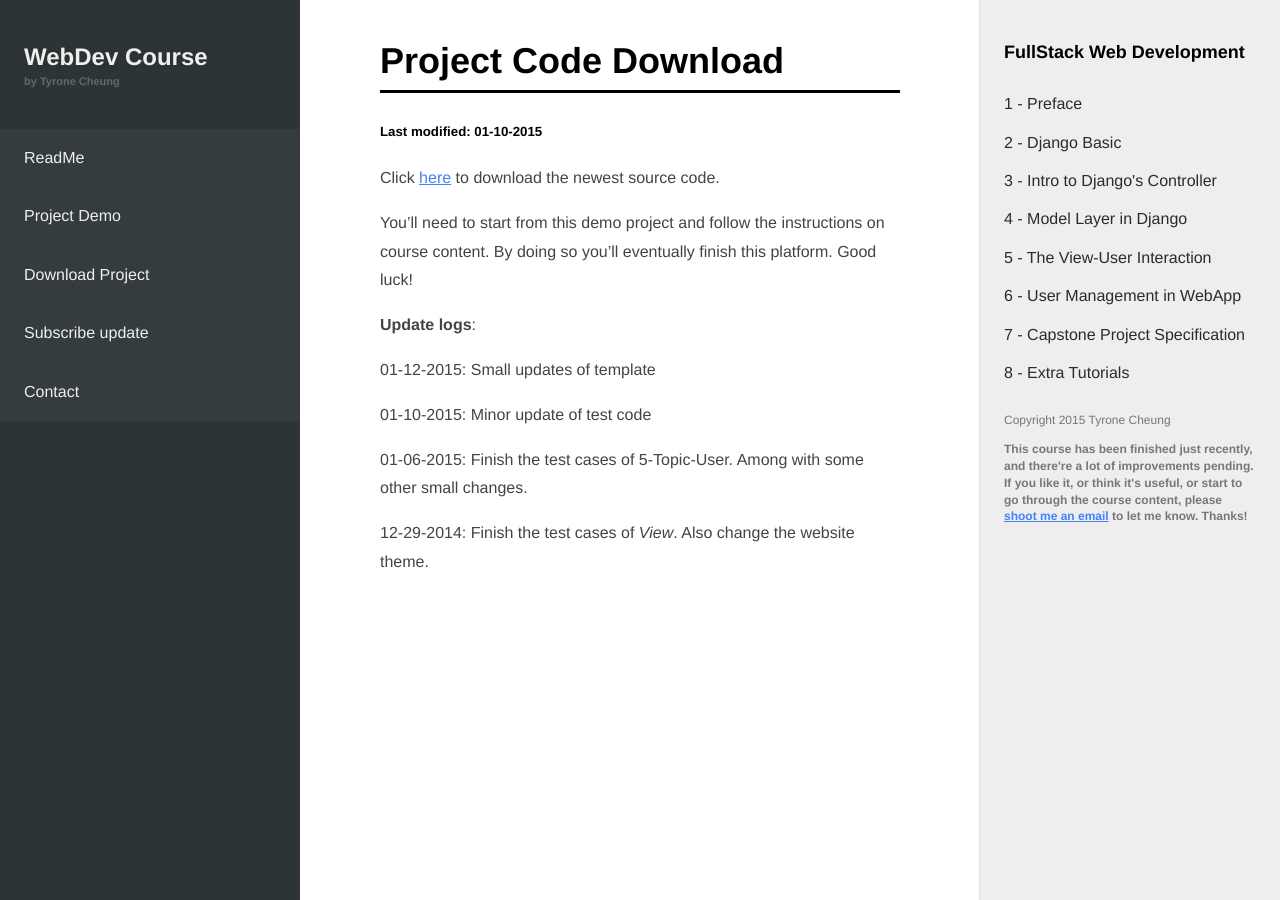
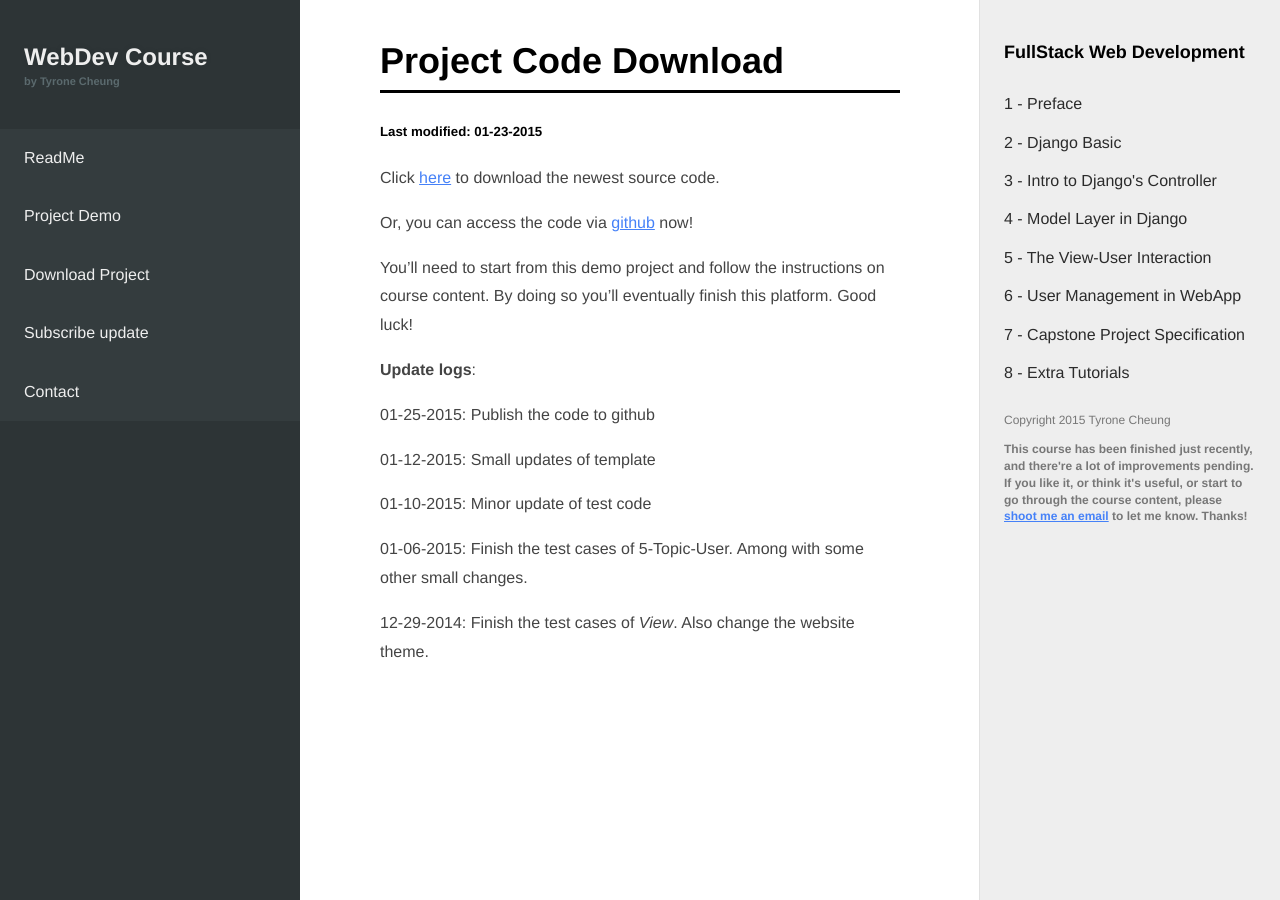
Before and after one commit to WebCoursify/webcoursify.github.io, a Jekyll site: the page built from ProjectCode.md, in a window 1280 px wide. Built offline with Jekyll 4.4.1, drawn with Linux system fonts in a browser that asks for light colours; nearby versions of some CDN libraries; a script that is not in the unit is left out; comment, search, counter and statistics services are not loaded.

Commit message:
update new reference. add github src code

```diff
--- a/ProjectCode.md
+++ b/ProjectCode.md
@@ -4,15 +4,19 @@ permalink: /project_code/
 title: Project Code Download
 tagline:
 tags:
-modified: 01-10-2015
+modified: 01-23-2015
 comments: true
 ---
 
 Click [here](/files/project-01-12-2015.tar) to download the newest source code.
 
+Or, you can access the code via [github](https://github.com/WebCoursify/src-code-for-full-stack-web-platform) now!
+
 You'll need to start from this demo project and follow the instructions on course content. By doing so you'll eventually finish this platform. Good luck!
 
 **Update logs**:
+
+01-25-2015: Publish the code to github
 
 01-12-2015: Small updates of template
 
```
Also changed, not shown: content/4-MVC-View/index.md (+1 -0 lines).
